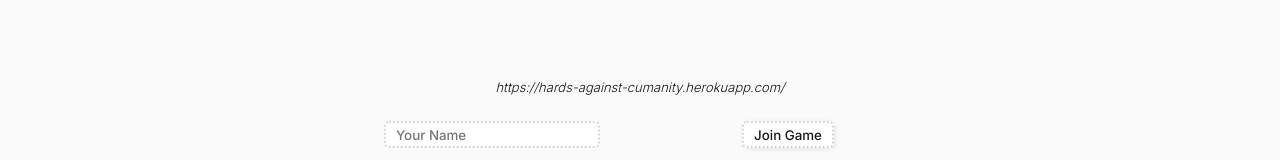
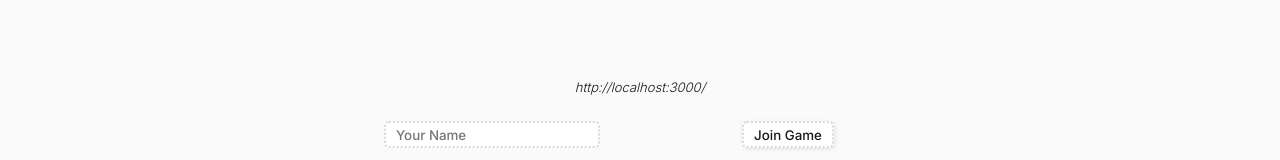
Before and after one commit to SeHarlan/hards-against-cumanity, a Next.js app: page /game-table in a window 1280 px wide. Shown: the part 162-322 px from the top of the page. Built offline with nearby package versions, Linux system fonts and the light colour scheme; no server answers.

Commit message:
config change

```diff
--- a/next.config.js
+++ b/next.config.js
@@ -1,5 +1,6 @@
 module.exports = {
-  env: {
-    URL_BASE: 'https://hards-against-cumanity.herokuapp.com/'
-  }
+  target: 'serverless',
+  // env: {
+  //   URL_BASE: 'https://hards-against-cumanity.herokuapp.com/'
+  // }
 }
--- a/pages/[name].js
+++ b/pages/[name].js
@@ -3,7 +3,7 @@ import GameTable from './game-table'
 export default GameTable
 
 export async function getStaticPaths() {
-  const res = await fetch(`${process.env.URL_BASE}api/pathnames`)
+  const res = await fetch(`${process.env.NEXT_PUBLIC_URL_BASE}api/pathnames`)
   const pathnames = await res.json()
   const paths = pathnames.map(name => ({ params: { name } }))
 
--- a/pages/game-table.js
+++ b/pages/game-table.js
@@ -76,7 +76,7 @@ export default function GameTable({ paramsName }) {
     <Layout>
       <section>
         <h1 className={styles.czar}>{paramsName}</h1>
-        <em className={utilStyles.cardsRemaining}>{process.env.URL_BASE}{paramsName}</em>
+        <em className={utilStyles.cardsRemaining}>{process.env.NEXT_PUBLIC_URL_BASE}{paramsName}</em>
 
 
         {!currentPlayer && (<>
--- a/pages/index.js
+++ b/pages/index.js
@@ -44,7 +44,7 @@ export default function Home() {
 
         {name && <Link href="/[name]" as={`/${name}`}>
           <a>
-            <h2>{process.env.URL_BASE}{name}</h2>
+            <h2>{process.env.NEXT_PUBLIC_URL_BASE}{name}</h2>
           </a>
         </Link>}
 
```
Also changed, not shown: 1 other file (tests, documents, lock files or other folders).
